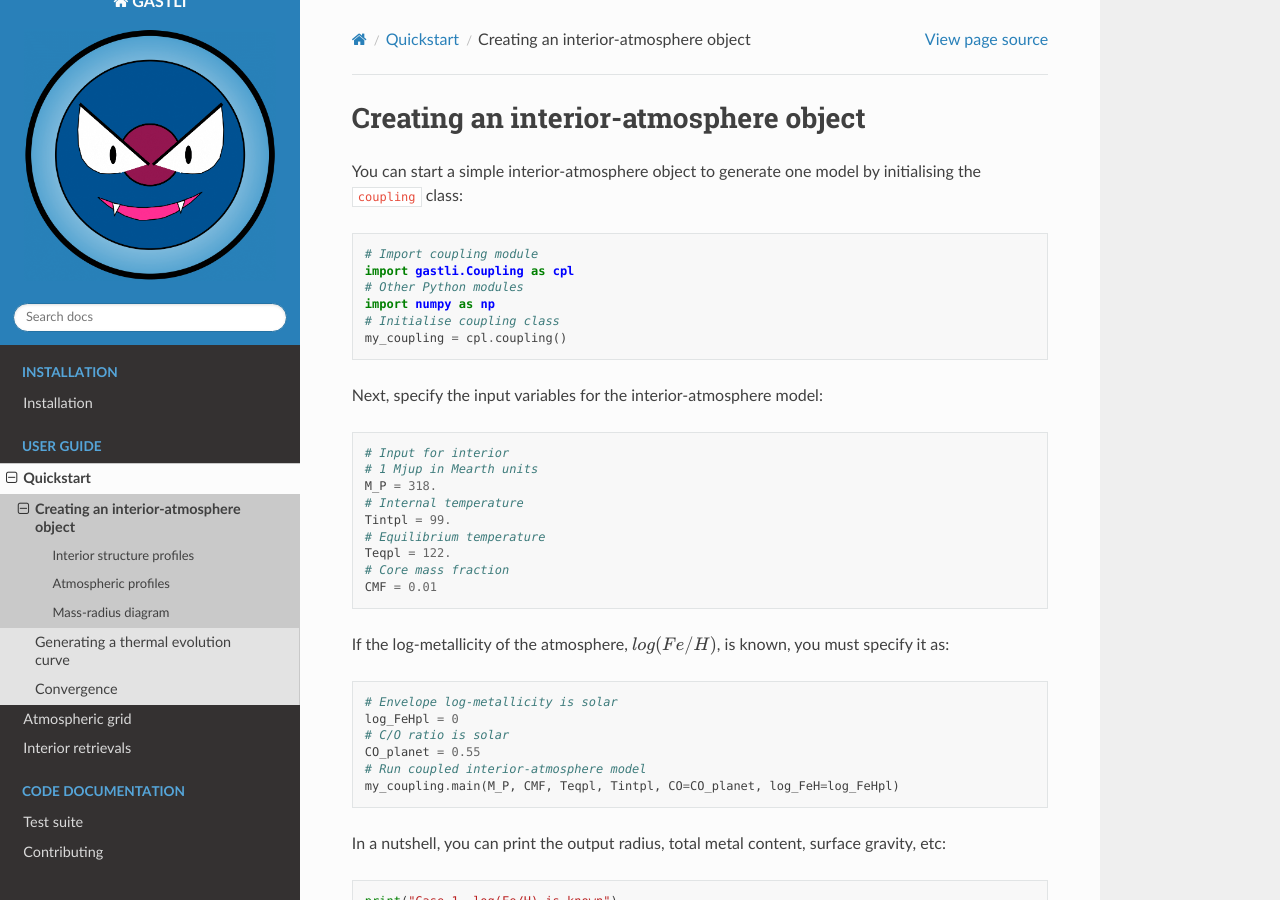
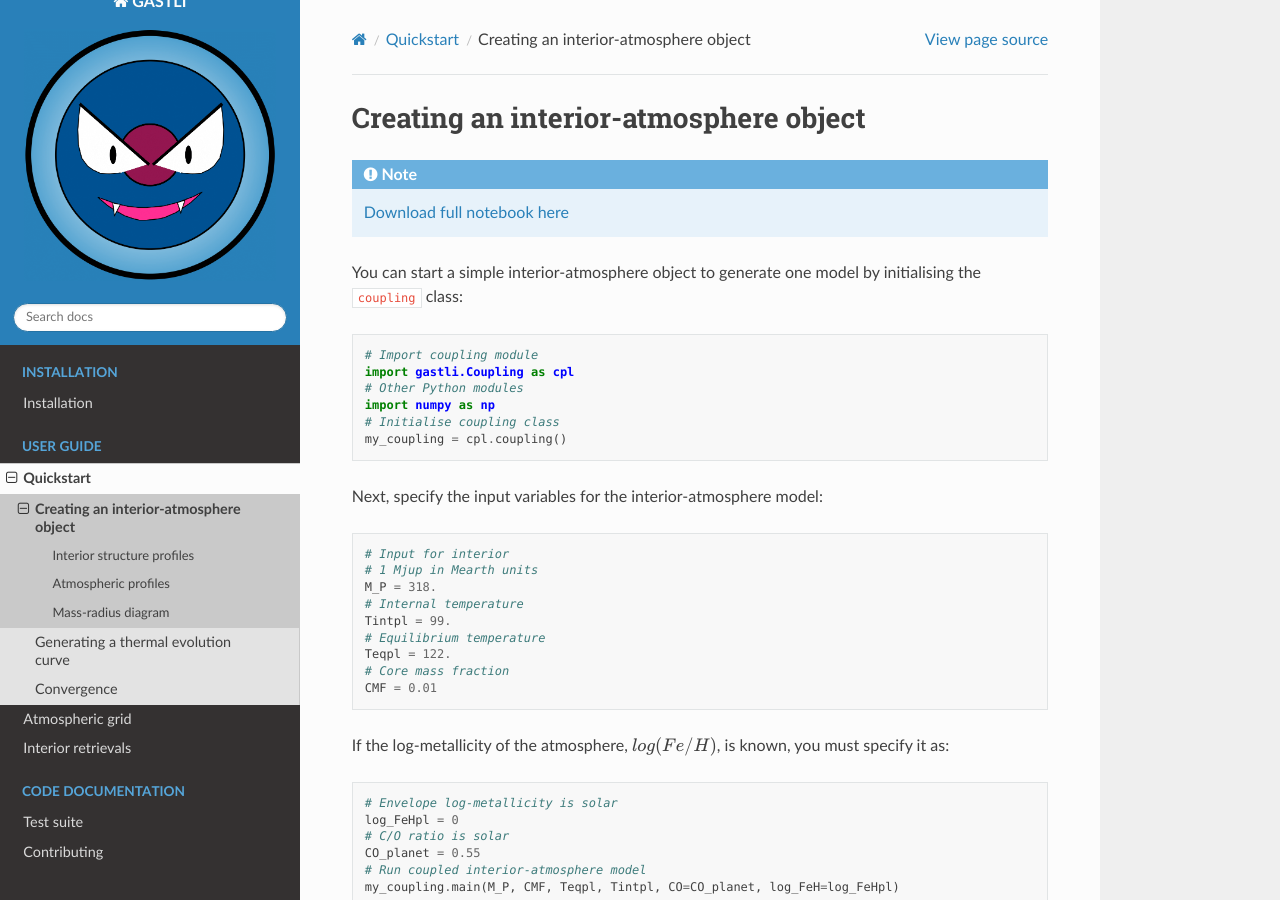
Before and after one commit to lorenaacuna/GASTLI, a Sphinx documentation site: the page built from docs/source/int_atm_object.rst, in a window 1280 px wide and 900 px high. Built offline with Sphinx 7.4.7 and the Read the Docs theme 3.1.0, drawn with Linux system fonts in a browser that asks for light colours.

Commit message:
Update int_atm_object.rst

```diff
--- a/docs/source/int_atm_object.rst
+++ b/docs/source/int_atm_object.rst
@@ -2,6 +2,9 @@
 
 Creating an interior-atmosphere object
 ======================================
+
+.. note::  `Download full notebook here <https://github.com/lorenaacuna/GASTLI/docs/source/int_atm_object.ipynb>`_
+
 
 You can start a simple interior-atmosphere object to generate one model by initialising the ``coupling`` class:
 
```
